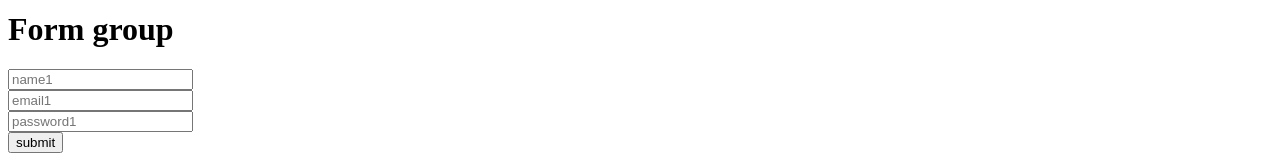
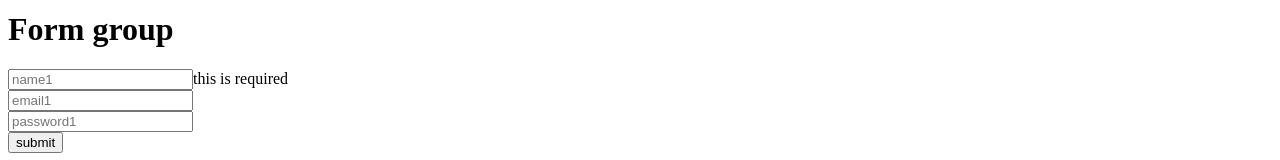
Before and after one commit to Hol7/AngularTuto, an Angular app: page /profile in a window 1280 px wide. Shown: the part 323-483 px from the top of the page. Built offline with nearby package versions, Linux system fonts and the light colour scheme.

Commit message:
add validation and error handling to profile form

```diff
--- a/src/app/profile/profile.component.css
+++ b/src/app/profile/profile.component.css
@@ -0,0 +1,4 @@
+.error{
+    padding: 10px;
+    color: brown;
+}
--- a/src/app/profile/profile.component.html
+++ b/src/app/profile/profile.component.html
@@ -21,6 +21,8 @@
 
 <form [formGroup]="profileForm" (ngSubmit)="submitData()" >
     <input type="text" placeholder="name1" formControlName="name1">
+    <span *ngIf="profileForm.controls['name1']?.hasError('required')" >this is required</span>
+    <span *ngIf="profileForm.controls['name1']?.invalid &&  (profileForm.controls['name1']?.touched  ) " >this is required</span>
     <br>
     <input type="email" placeholder="email1" formControlName="email1">
     <br>
@@ -30,6 +32,3 @@
 </form>
 
 <br>
-<h1>{{this.profileForm.value.email1}} </h1>
-<!-- <h1>{{email1.value}} </h1>
-<h1>{{password1.value}} </h1> -->
--- a/src/app/profile/profile.component.ts
+++ b/src/app/profile/profile.component.ts
@@ -1,10 +1,11 @@
+import { NgIf } from '@angular/common';
 import { Component } from '@angular/core';
-import { FormControl, FormGroup, ReactiveFormsModule } from '@angular/forms';
+import { FormControl, FormGroup, ReactiveFormsModule, Validators } from '@angular/forms';
 
 @Component({
   selector: 'app-profile',
   standalone: true,
-  imports: [ReactiveFormsModule],
+  imports: [ReactiveFormsModule, NgIf],
   templateUrl: './profile.component.html',
   styleUrl: './profile.component.css',
 })
@@ -14,10 +15,11 @@ export class ProfileComponent {
   password = new FormControl();
 
   profileForm = new FormGroup({
-    name1: new FormControl(),
-    email1: new FormControl(),
-    password1: new FormControl(),
+    name1: new FormControl('',[Validators.required]),
+    email1: new FormControl('',[Validators.required, Validators.maxLength(30) ]),
+    password1: new FormControl('', [Validators.required, Validators.minLength(5)]),
   });
+
   submitData(){
     console.log(this.profileForm.value);
   }
```
